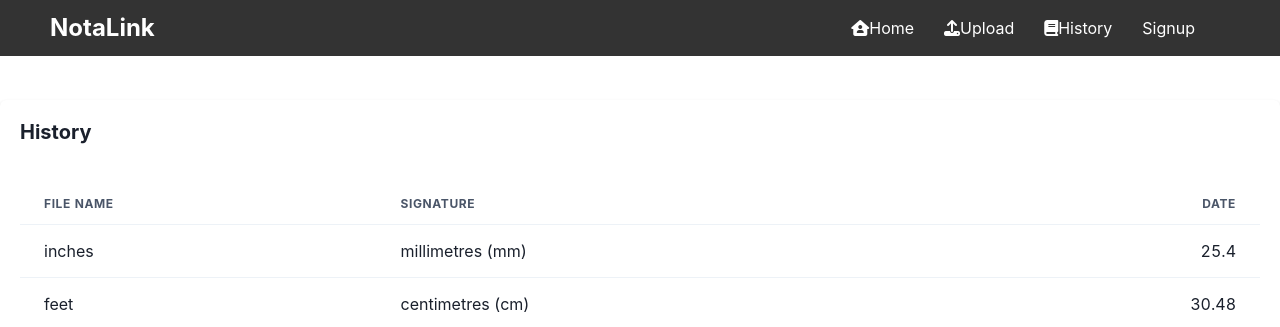
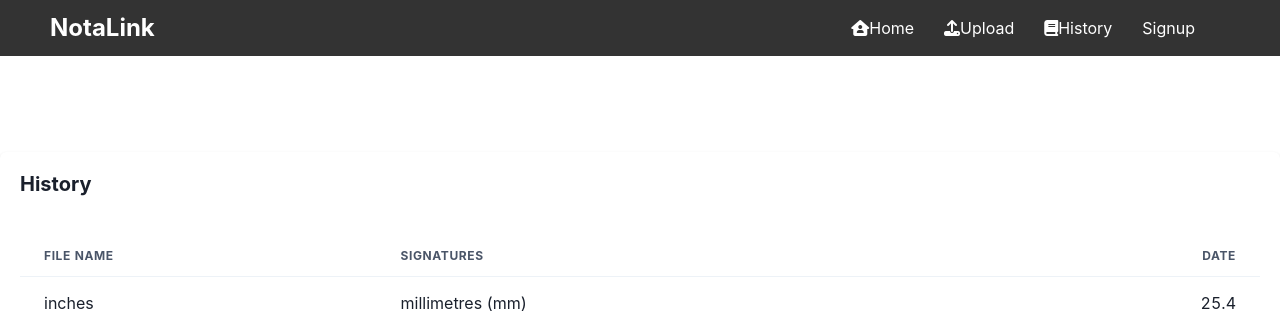
Before and after one commit to mobmatt/Nota-Link, a React (Create React App) app in the folder Nota-Link/: page /history in a window 1280 px wide. Shown: the top 327 px of the page. Built offline with nearby package versions, Linux system fonts and the light colour scheme; what @web3modal/ethereum, wagmi would draw is missing.

Commit message:
sidebar changes adm addtions

```diff
--- a/Nota-Link/package.json
+++ b/Nota-Link/package.json
@@ -27,6 +27,7 @@
     "multer": "^1.4.5-lts.1",
     "react": "^18.2.0",
     "react-dom": "^18.2.0",
+    "react-icons": "^4.10.1",
     "react-router-dom": "^6.15.0",
     "react-scripts": "^5.0.1",
     "viem": "^1.6.0",
--- a/Nota-Link/src/App.js
+++ b/Nota-Link/src/App.js
@@ -3,6 +3,7 @@ import { ChakraProvider } from '@chakra-ui/react';
 import { BrowserRouter as Router, Route, Routes } from 'react-router-dom';
 import Home from './pages/Home';
 import Upload from './pages/Upload';
+import SideBar from './components/SideBar';
 import Navbar from './components/Navbar';
 import History from './pages/History';
 import Signup from './pages/signup';
@@ -39,7 +40,9 @@ function App() {
         <Routes>
           <Route path="/" element={<Home />} />
           <Route path="/upload" element={<Upload Web3Button={Web3Button}/>} />
-          <Route path="/history" element={<History />} />
+
+          <Route path="/history" element={<div><SideBar /><History /></div>} />
+
           <Route path="/signup" element={<Signup />} />
         </Routes>
         </div>
--- /dev/null
+++ b/Nota-Link/src/components/SideBar.jsx
@@ -0,0 +1,56 @@
+import React from 'react';
+import{
+    FaBars,
+    FaInbox,
+    FaPaperPlane,
+    FaTh,
+    FaUsers,
+}from "react-icons/fa";
+const SideBar = () => {
+    const menuItem=[
+        {
+             path:"/",
+             name:"Dashboard",
+             icon: <FaTh />
+        },
+        {
+            path:"/inbox",
+            name:"Inbox",
+            icon: <FaInbox />
+       },
+       {
+        path:"/sent",
+        name:"Sent Items",
+        icon:<FaPaperPlane />
+       },
+       {
+        path:"/recipients",
+        name:"Manage Recipeints",
+        icon:<FaUsers />
+   },
+
+    ]
+
+  return(
+   <div className='container'>
+     <div className="sidebar">
+        <div className="top_section">
+            <h1 className="logo">NotaLink</h1>
+            <div className="bars">
+                <FaBars />
+            </div>
+
+        </div>
+
+
+     </div>
+
+    </div>
+
+
+  );
+
+
+}
+
+export default SideBar;
--- a/Nota-Link/src/pages/History.jsx
+++ b/Nota-Link/src/pages/History.jsx
@@ -12,6 +12,9 @@ import {
 } from '@chakra-ui/react';
 import { Card, CardHeader, CardBody, Box, Heading, Text, Button } from '@chakra-ui/react';
 import '../styles/History.css';
+import '../components/SideBar';
+
+
 
 function History() {
 
@@ -32,7 +35,8 @@ function History() {
 
 
   return (
-    <div className='history-container'>
+    <div className='history-container' mt="100px">
+
     <Card>
       <CardHeader>
         <Heading size='md'>History</Heading>
@@ -45,7 +49,7 @@ function History() {
             <Thead>
               <Tr>
                 <Th>File Name</Th>
-                <Th>Signature</Th>
+                <Th>Signatures</Th>
                 <Th isNumeric>Date</Th>
               </Tr>
             </Thead>
```
Also changed, not shown: 1 other file (tests, documents, lock files or other folders).
